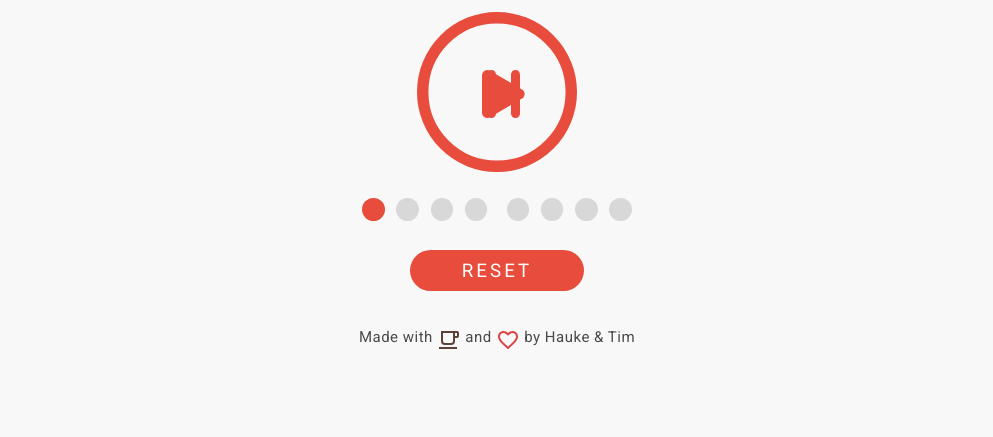
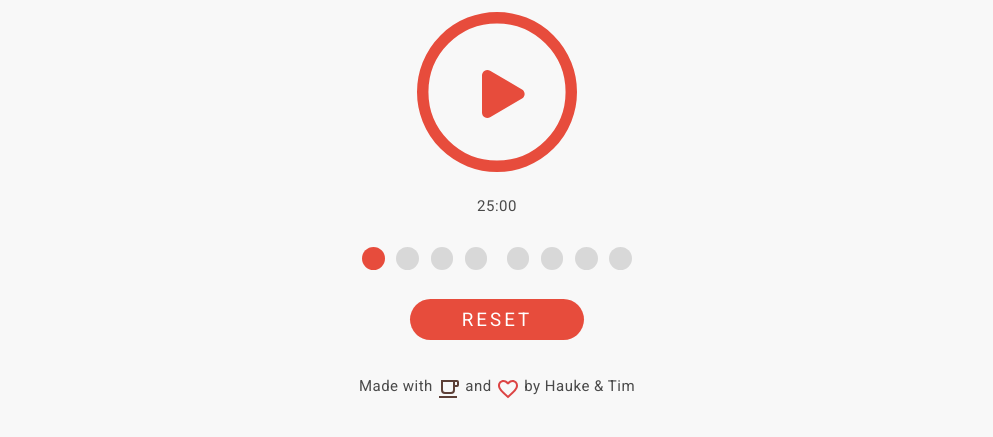
Before and after one commit to by-Tim-Christiansen/pomodoro-clock, a plain HTML site: page index.html in a window 1280 px wide. Shown: the part 173-610 px from the top of the page, without its empty margins (143-1136 px from the left). Drawn offline with nearby package versions, Linux system fonts and the light colour scheme.

Commit message:
adding a <p> to show time in numbers since tim is too lazy

```diff
--- a/index.html
+++ b/index.html
@@ -43,12 +43,13 @@
           <g id="play" transform="translate(-107.000000, -245.000000)" fill-rule="nonzero">
               <path d="M158.019183,288.264644 L142.044972,297.622926 C141.667898,297.862882 141.119427,298 140.673795,298 C140.228162,298 139.748251,297.862882 139.371177,297.622926 C138.548471,297.177294 138,296.251749 138,295.326205 L138,276.643919 C138,275.718375 138.548471,274.82711 139.371177,274.347198 C140.193883,273.867286 141.187986,273.901566 142.044972,274.347198 L158.019183,283.705481 C158.841889,284.151113 159.321801,285.076658 159.321801,286.002202 C159.321801,286.927746 158.876169,287.819011 158.019183,288.264644 Z" id="Shape"></path>
           </g>
-          <g id="pause" transform="translate(33.5, 29)" fill-rule="nonzero">
+          <g id="pause" class="hide" transform="translate(33.5, 29)" fill-rule="nonzero">
               <path d="M2.25,24 C0.975,24 0,23.025 0,21.75 L0,2.25 C0,0.975 0.975,0 2.25,0 C3.525,0 4.5,0.975 4.5,2.25 L4.5,21.75 C4.5,23.025 3.525,24 2.25,24 Z" id="Shape"></path>
               <path d="M14.25,24 C12.975,24 12,23.025 12,21.75 L12,2.25 C12,0.975 12.975,0 14.25,0 C15.525,0 16.5,0.975 16.5,2.25 L16.5,21.75 C16.5,23.025 15.525,24 14.25,24 Z" id="Shape"></path>
           </g>
         </svg>
       </div>
+      <p class="timeDigital">25:00</p>
       <div class="row">
         <div class="total active"></div>
         <div class="total"></div>
```
